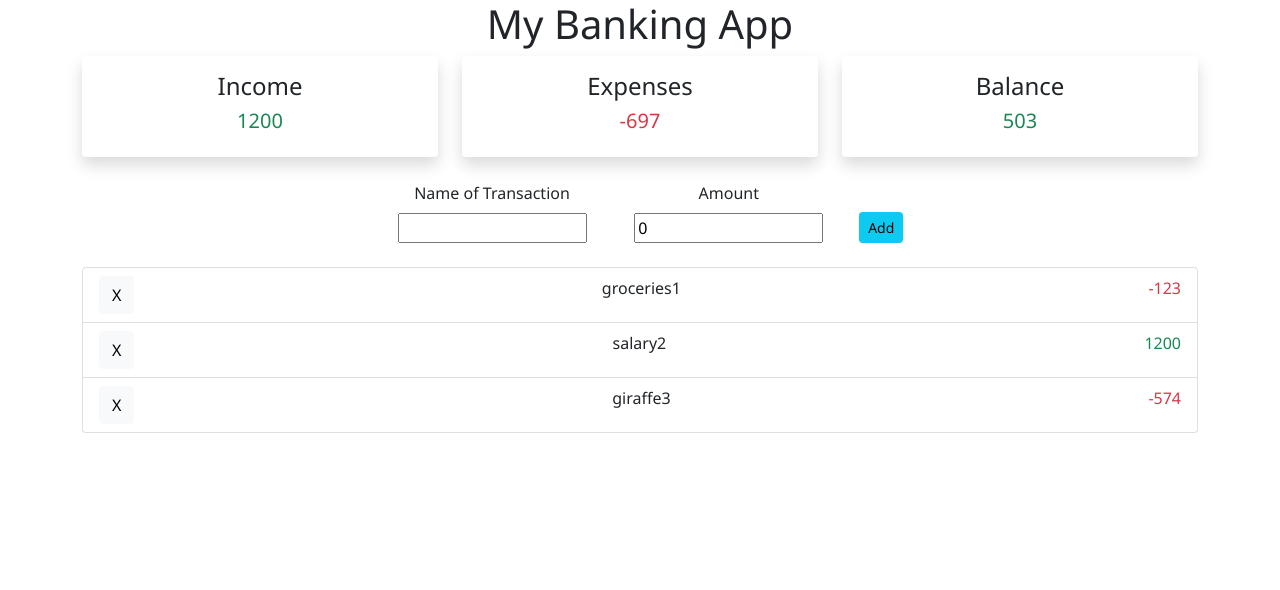
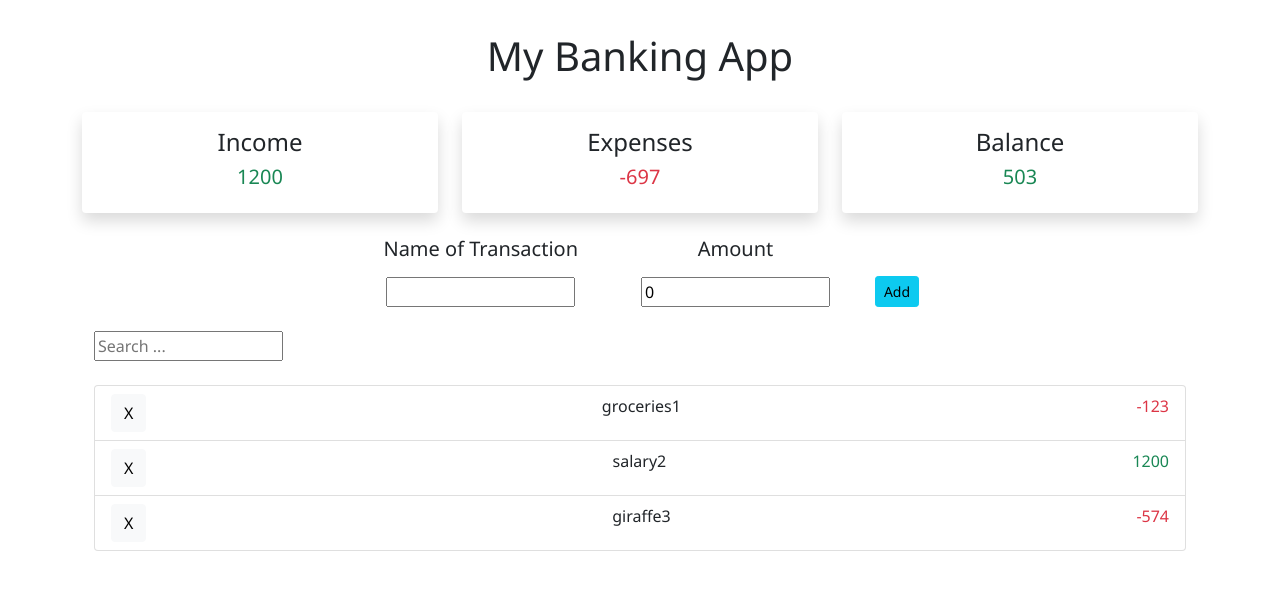
Before and after one commit to crwainstock/ReactBankingApp, a React (Create React App) app: page / in a window 1280 px wide. Shown: the top 590 px of the page. Built offline with nearby package versions, Linux system fonts and the light colour scheme.

Commit message:
add search input in app file

```diff
--- a/src/App.css
+++ b/src/App.css
@@ -8,3 +8,8 @@
 #formSubmit .btn {
   height: 50%;
 }
+
+h1 {
+  margin-top: 2rem;
+  margin-bottom: 2rem;
+}
--- a/src/App.js
+++ b/src/App.js
@@ -70,6 +70,15 @@ function App() {
           setNewSearchTerm={setSearchTerm}
         />
         <div>
+          <div className="container">
+            <div className="d-flex mt-4">
+              <input
+                type="text"
+                placeholder="Search ..."
+                value={searchTerm}
+                onChange={(e) => setSearchTerm(e.target.value)}
+              />
+            </div>
             <ul className="mt-4 list-group">
               {items.map((item) => (
                 <li
@@ -98,6 +107,7 @@ function App() {
           </div>
         </div>
       </div>
+    </div>
   );
 }
 
--- a/src/Components/Form.js
+++ b/src/Components/Form.js
@@ -1,7 +1,7 @@
 import { useState } from "react";
 import "../App.css";
 
-function Form({ onAdd, searchTerm, setNewSearchTerm, setItems }) {
+function Form({ onAdd }) {
   const [newItem, setNewItem] = useState({
     name: "",
     amount: 0,
@@ -22,7 +22,7 @@ function Form({ onAdd, searchTerm, setNewSearchTerm, setItems }) {
       <div className="row d-flex justify-content-center">
         <div id="nameInput" className="col-4">
           <label forHTML="name" className="form-label">
-            Name of Transaction
+            <h5>Name of Transaction</h5>
           </label>
           <input
             type="text"
@@ -33,7 +33,7 @@ function Form({ onAdd, searchTerm, setNewSearchTerm, setItems }) {
         </div>
         <div id="amountInput" className="col-4">
           <label forHTML="amount" className="form-label">
-            Amount
+            <h5>Amount</h5>
           </label>
           <input
             type="number"
```
Lines whose indentation alone changed are shown as unchanged.
